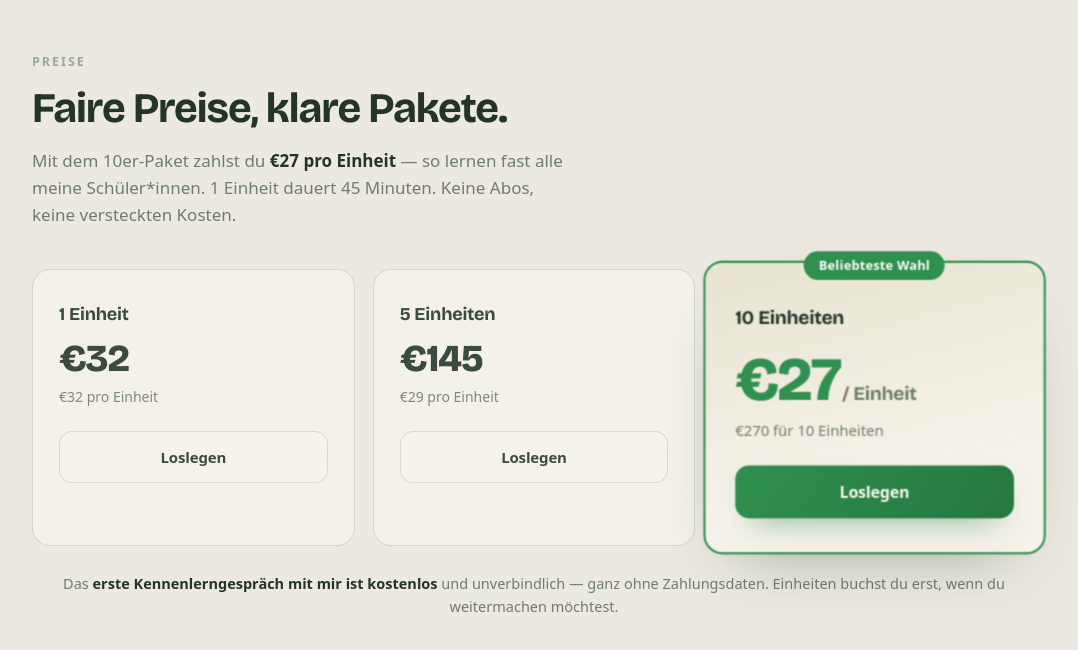
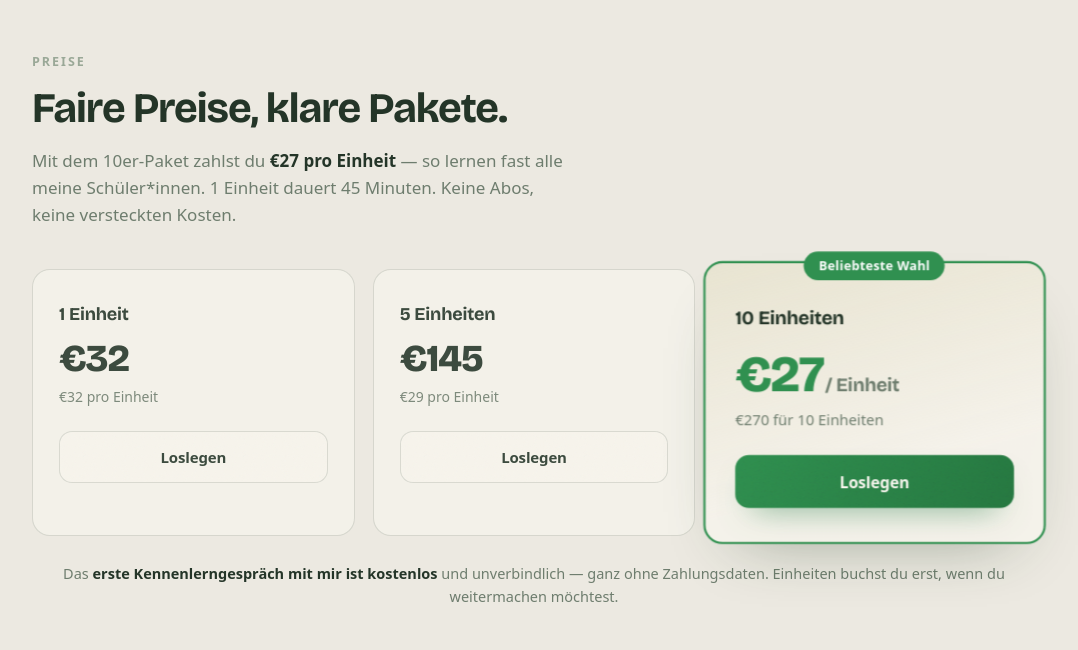
Before and after one commit to jan-writes-codes/fluent, a Django app: page / in a window 1280 px wide. Shown: the part 3213-3863 px from the top of the page, without its empty margins (106-1184 px from the left). Run offline with Django 4.2, Linux system fonts and the light colour scheme; data comes from the database, SQL or seed files in the repository.

Commit message:
Tone down the featured per-session price size
Co-Authored-By: Claude Opus 5.5 <noreply@anthropic.com>
Claude-Session: https://claude.ai/code/session_01U8Eot2xUjA5gnJKPLjTBoB

```diff
--- a/templates/landing.html
+++ b/templates/landing.html
@@ -351,7 +351,7 @@
     background: linear-gradient(165deg, color-mix(in oklch, var(--c1) 12%, var(--bg)), var(--glass) 70%); }
   @media (min-width: 821px) { .price-card.feat { transform: scale(1.06); z-index: 1; } .price-card.feat:hover { transform: scale(1.06) translateY(-3px); } }
   @media (max-width: 820px) { .price-card.feat { order: -1; } }
-  .price-card.feat .pc-price { font-size: 58px; color: var(--c1); margin-top: 14px; }
+  .price-card.feat .pc-price { font-size: 48px; color: var(--c1); margin-top: 14px; }
   .pc-unit { font-size: 18px; font-weight: 700; letter-spacing: -0.01em; color: var(--muted); margin-left: 2px; }
   .price-card:not(.feat) { opacity: 0.88; }
   .pc-tag { position: absolute; top: -11px; left: 50%; transform: translateX(-50%); background: var(--c1); color: #fff;
```
